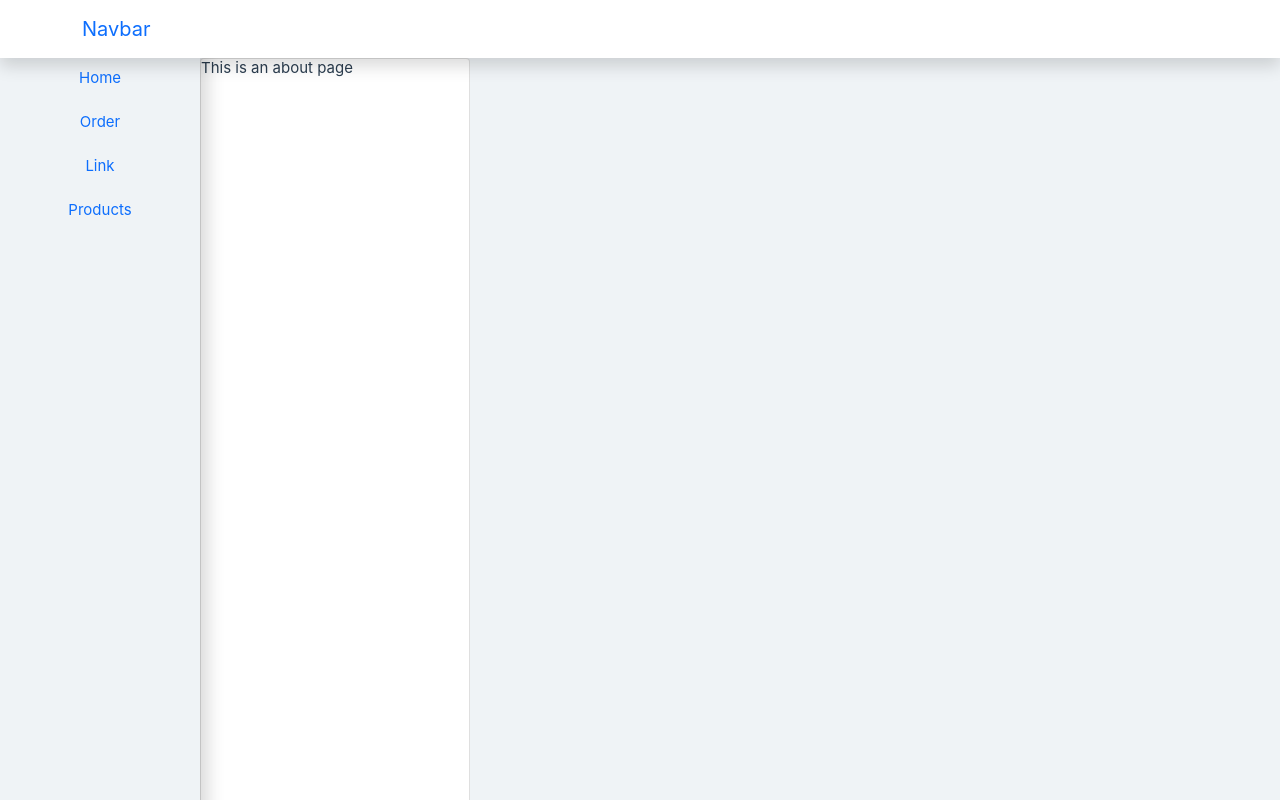
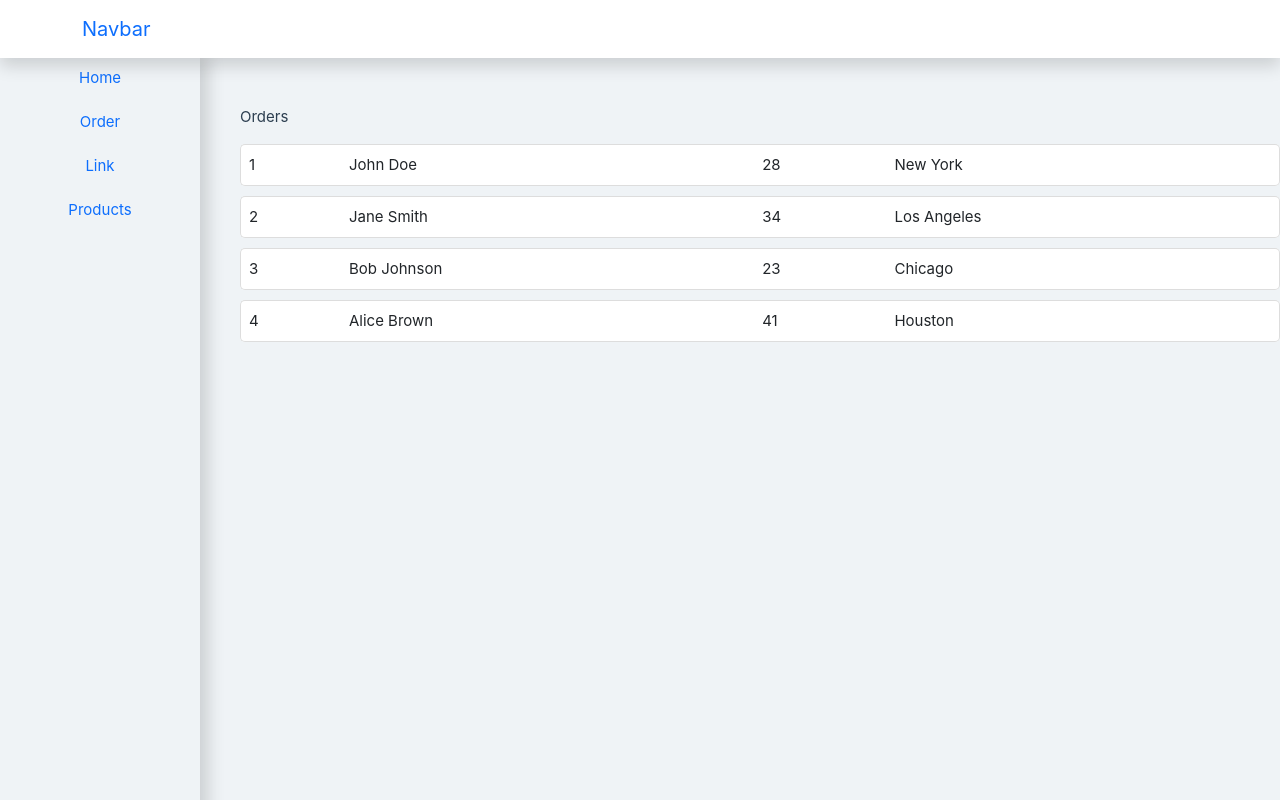
Before and after one commit to AndrewVoloshin/dZENcode_test_work, a Vue app: page /order in a window 1280 px wide. Shown: the top 800 px of the page. Built offline with nearby package versions, Linux system fonts and the light colour scheme.

Commit message:
feat: template order item and add scss

```diff
--- a/package.json
+++ b/package.json
@@ -29,6 +29,8 @@
     "eslint-plugin-vue": "^9.23.0",
     "npm-run-all2": "^6.2.0",
     "prettier": "^3.2.5",
+    "sass": "^1.78.0",
+    "sass-loader": "^16.0.1",
     "typescript": "~5.4.0",
     "vite": "^5.3.1",
     "vue-tsc": "^2.0.21"
--- /dev/null
+++ b/src/components/OrderItem.vue
@@ -0,0 +1,59 @@
+<script setup lang="ts">
+import { ref } from 'vue';
+
+const people = ref([
+    { name: 'John Doe', age: 28, city: 'New York' },
+    { name: 'Jane Smith', age: 34, city: 'Los Angeles' },
+    { name: 'Bob Johnson', age: 23, city: 'Chicago' },
+    { name: 'Alice Brown', age: 41, city: 'Houston' },
+]);
+</script>
+<template>
+
+
+    <div class=" w-10 h-10 ">
+        <table class="table">
+            <tbody>
+                <tr v-for="(person, index) in people"
+                    :key="index">
+                    <td>{{ index + 1 }}</td>
+                    <td>{{ person.name }}</td>
+                    <td>{{ person.age }}</td>
+                    <td>{{ person.city }}</td>
+                </tr>
+            </tbody>
+        </table>
+    </div>
+</template>
+
+<style lang="scss" scoped>
+.table {
+    width: 100%;
+    border-collapse: separate;
+    border-spacing: 0 10px;
+
+    tr {
+        background: white;
+    }
+}
+
+.table td {
+    border: 1px solid #ddd;
+    padding: 8px;
+    text-align: left;
+    border-left: none;
+    border-right: none;
+
+    &:first-child {
+        border-left: 1px solid #ddd;
+        border-top-left-radius: 5px;
+        border-bottom-left-radius: 5px;
+    }
+
+    &:last-child {
+        border-right: 1px solid #ddd;
+        border-top-right-radius: 5px;
+        border-bottom-right-radius: 5px;
+    }
+}
+</style>
--- a/src/views/OrderView.vue
+++ b/src/views/OrderView.vue
@@ -1,9 +1,18 @@
+<script setup lang="ts">
+import OrderItem from '../components/OrderItem.vue'
+
+</script>
+
 <template>
-  <div class="card w-25 h-25" >
-    <h1>This is an about page</h1>
+  <div class="order-container">
+    <h2>Orders</h2>
+    <OrderItem />
   </div>
 </template>
 
-<style>
 
+<style scoped>
+.order-container {
+  padding: 50px 0 0 40px;
+}
 </style>
```
Also changed, not shown: public/data.js (added, +64 -0 lines), 1 other file (tests, documents, lock files or other folders).
